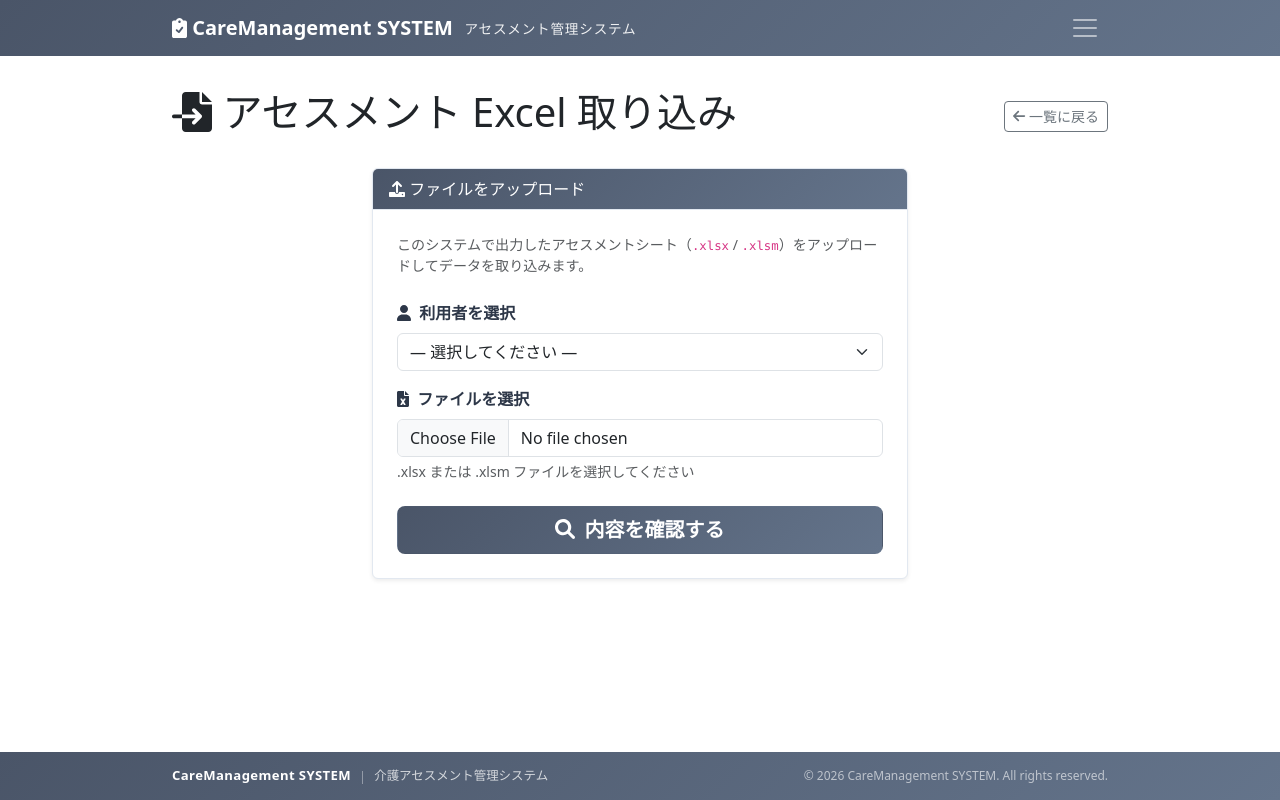
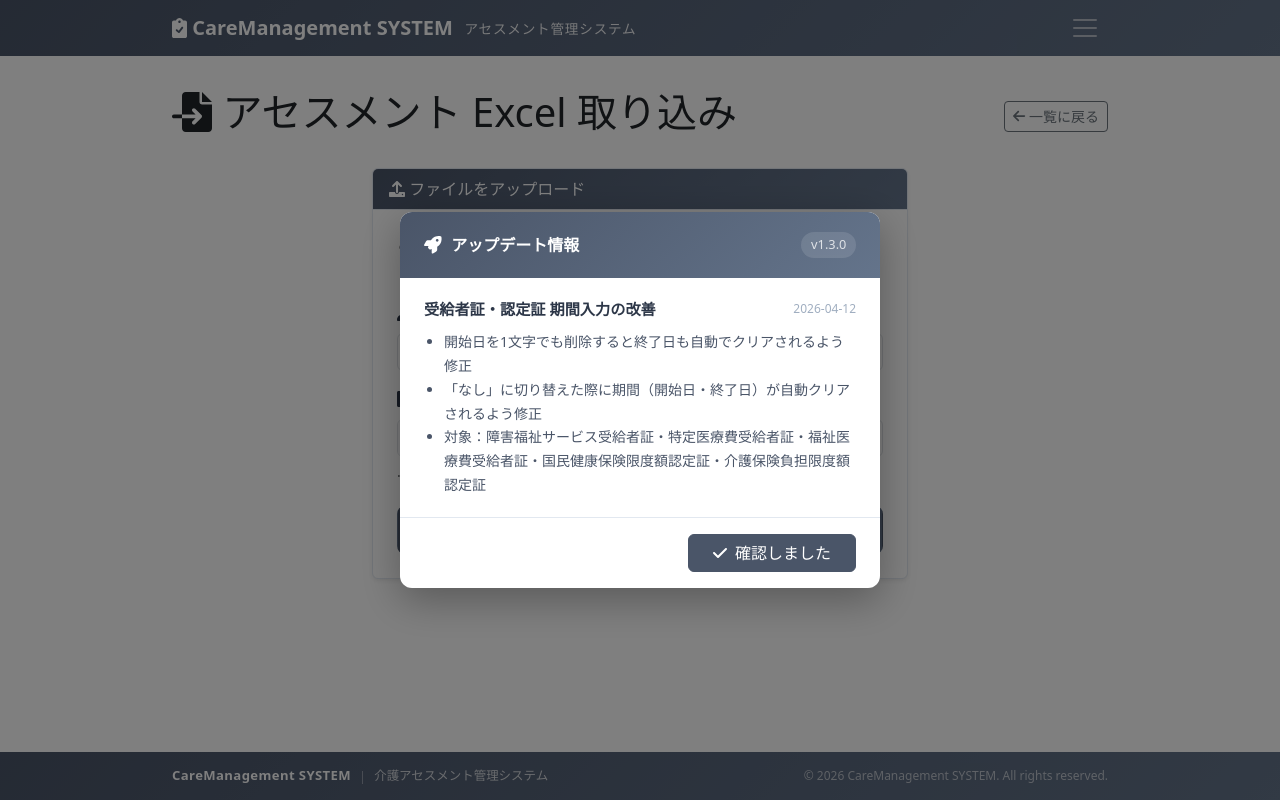
Before and after one commit to Puppy-mY/CareManagementTool, a Django app: page /assessments/import/ in a window 1280 px wide. Run offline with Django 4.2, Linux system fonts and the light colour scheme; a user stored in the database is signed in; tables that the repository leaves empty hold one stand-in row (values such as "Sample post"); some libraries are stand-ins or nearby versions.

Commit message:
feat: デプロイ後の更新情報モーダルを追加
- APP_VERSION / RELEASE_NOTES を settings.py で管理
- context_processors.py で全テンプレートにバージョン情報を渡す
- base.html にバージョン更新モーダルを追加（localStorage で既読管理）

Co-Authored-By: Claude Sonnet 4.6 <noreply@anthropic.com>

```diff
--- /dev/null
+++ b/care_management/context_processors.py
@@ -0,0 +1,8 @@
+from django.conf import settings
+
+
+def app_version(request):
+    return {
+        "APP_VERSION": getattr(settings, "APP_VERSION", ""),
+        "RELEASE_NOTES": getattr(settings, "RELEASE_NOTES", []),
+    }
--- a/templates/base.html
+++ b/templates/base.html
@@ -903,6 +903,63 @@
         {% endblock %}
     </div>
 
+    <!-- 更新情報モーダル -->
+    {% if user.is_authenticated and APP_VERSION %}
+    <div id="release-modal-overlay" style="display:none; position:fixed; top:0; left:0; width:100%; height:100%; background:rgba(0,0,0,0.5); z-index:10000; align-items:center; justify-content:center;">
+        <div style="background:#fff; border-radius:0.75rem; padding:0; max-width:480px; width:92%; box-shadow:0 12px 40px rgba(0,0,0,0.3); overflow:hidden; max-height:85vh; display:flex; flex-direction:column;">
+            <!-- ヘッダー -->
+            <div style="background:linear-gradient(135deg,#4a5568,#64748b); padding:1.25rem 1.5rem; color:#fff;">
+                <div style="display:flex; align-items:center; justify-content:space-between;">
+                    <div style="display:flex; align-items:center; gap:0.6rem;">
+                        <i class="fas fa-rocket" style="font-size:1.1rem;"></i>
+                        <span style="font-weight:700; font-size:1rem;">アップデート情報</span>
+                    </div>
+                    <span style="font-size:0.8rem; opacity:0.8; background:rgba(255,255,255,0.15); padding:0.2rem 0.6rem; border-radius:1rem;">v{{ APP_VERSION }}</span>
+                </div>
+            </div>
+            <!-- 本文 -->
+            <div style="overflow-y:auto; padding:1.25rem 1.5rem; flex:1;">
+                {% for note in RELEASE_NOTES %}
+                <div style="{% if not forloop.first %}border-top:1px solid #e2e8f0; margin-top:1rem; padding-top:1rem;{% endif %}">
+                    <div style="display:flex; align-items:center; justify-content:space-between; margin-bottom:0.6rem;">
+                        <span style="font-weight:700; color:#2d3748; font-size:0.95rem;">{{ note.title }}</span>
+                        <span style="font-size:0.75rem; color:#a0aec0;">{{ note.date }}</span>
+                    </div>
+                    <ul style="margin:0; padding-left:1.25rem; color:#4a5568; font-size:0.875rem; line-height:1.7;">
+                        {% for item in note.items %}
+                        <li>{{ item }}</li>
+                        {% endfor %}
+                    </ul>
+                </div>
+                {% endfor %}
+            </div>
+            <!-- フッター -->
+            <div style="padding:1rem 1.5rem; border-top:1px solid #e2e8f0; text-align:right;">
+                <button onclick="closeReleaseModal()" class="btn btn-primary px-4" style="background:#4a5568; border-color:#4a5568;">
+                    <i class="fas fa-check me-1"></i> 確認しました
+                </button>
+            </div>
+        </div>
+    </div>
+    <script>
+    (function() {
+        var VERSION = "{{ APP_VERSION }}";
+        var KEY = "cms_app_version";
+        var seen = localStorage.getItem(KEY);
+        if (seen !== VERSION) {
+            var overlay = document.getElementById('release-modal-overlay');
+            if (overlay) overlay.style.display = 'flex';
+        }
+    })();
+    function closeReleaseModal() {
+        var VERSION = "{{ APP_VERSION }}";
+        localStorage.setItem("cms_app_version", VERSION);
+        var overlay = document.getElementById('release-modal-overlay');
+        if (overlay) overlay.style.display = 'none';
+    }
+    </script>
+    {% endif %}
+
     <footer class="site-footer">
         <div class="container">
             <div class="site-footer-inner">
```
Also changed, not shown: care_management/settings.py (+16 -0 lines).
